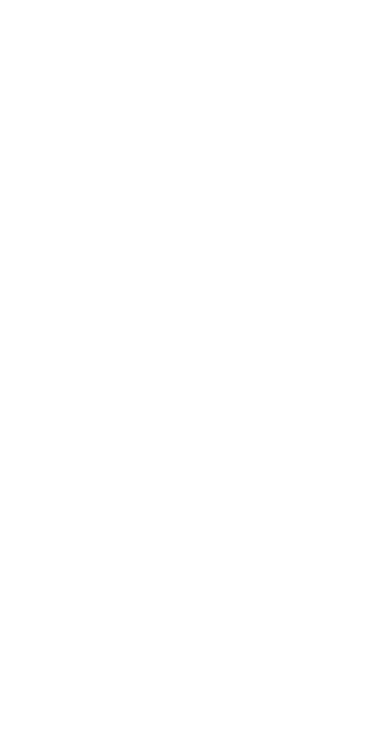
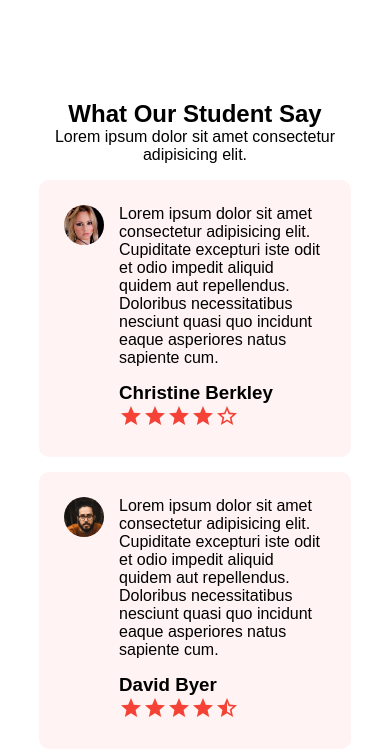
Before and after one commit to EmmanuelUkaegbu/Team-Project, a React (Vite) app: page / in a window 390 px wide. Shown: the top 756 px of the page. Built offline with nearby package versions, Linux system fonts and the light colour scheme.

Commit message:
added testimonial

```diff
--- a/src/Component/Testimonial.css
+++ b/src/Component/Testimonial.css
@@ -0,0 +1,79 @@
+.testimonials {
+  margin: auto;
+
+  width: 80%;
+
+  padding-top: 100px;
+  text-align: center;
+}
+.testimonal-col {
+  flex-basis: 44%;
+  border-radius: 10px;
+  margin-bottom: 5%;
+  text-align: left;
+  background: #fff3f3;
+  padding: 25px;
+
+  cursor: pointer;
+  display: flex;
+}
+.testimonal-col img {
+  height: 40px;
+  margin-left: 5px;
+  margin-right: 30px;
+  border-radius: 50%;
+}
+.testimonal-col p {
+  padding: 0;
+}
+.testimonal-col h3 {
+  margin-top: 15px;
+  text-align: left;
+}
+.testimonal-col .fa {
+  color: #f44336;
+}
+.row {
+  margin-top: 5%;
+  display: flex;
+  justify-content: space-between;
+}
+@media (max-width: 700px) {
+  .text-box h1 {
+    font-size: 20px;
+  }
+  .nav-links ul li {
+    display: block;
+  }
+  .nav-links {
+    position: absolute;
+    background: #f44336;
+    height: 100vh;
+    width: 200px;
+    top: 0;
+    right: -200px;
+    z-index: 2;
+    transition: 1s;
+  }
+  nav .fa {
+    display: block;
+    color: white;
+    margin: 10px;
+    font-size: 22px;
+    cursor: pointer;
+  }
+  .nav-links ul {
+    padding: 30px;
+  }
+  .row {
+    flex-direction: column;
+  }
+
+  .testimonal-col img {
+    margin-left: 0px;
+    margin-right: 15px;
+  }
+  .cta h1 {
+    font-size: 24px;
+  }
+}
--- a/src/Component/Testimonial.tsx
+++ b/src/Component/Testimonial.tsx
@@ -1,5 +1,54 @@
+import "./Testimonial.css";
+import user1 from "../assets/Images/user1.jpg";
+import user2 from "../assets/Images/user2 (1).jpg";
+import StarHalfIcon from "@mui/icons-material/StarHalf";
+import StarIcon from "@mui/icons-material/Star";
+import StarBorderIcon from "@mui/icons-material/StarBorder";
 const Testimonial = () => {
-  return <div></div>;
+  return (
+    <div>
+      <section className="testimonials">
+        <h1>What Our Student Say</h1>
+        <p>Lorem ipsum dolor sit amet consectetur adipisicing elit.</p>
+        <div className="row">
+          <div className="testimonal-col">
+            <img src={user1} />
+            <div>
+              <p>
+                Lorem ipsum dolor sit amet consectetur adipisicing elit.
+                Cupiditate excepturi iste odit et odio impedit aliquid quidem
+                aut repellendus. Doloribus necessitatibus nesciunt quasi quo
+                incidunt eaque asperiores natus sapiente cum.
+              </p>
+              <h3>Christine Berkley</h3>
+              <StarIcon className="fa fa-star" />
+              <StarIcon className="fa fa-star" />
+              <StarIcon className="fa fa-star" />
+              <StarIcon className="fa fa-star" />
+              <StarBorderIcon className="fa fa-star-o" />
+            </div>
+          </div>
+          <div className="testimonal-col">
+            <img src={user2} />
+            <div>
+              <p>
+                Lorem ipsum dolor sit amet consectetur adipisicing elit.
+                Cupiditate excepturi iste odit et odio impedit aliquid quidem
+                aut repellendus. Doloribus necessitatibus nesciunt quasi quo
+                incidunt eaque asperiores natus sapiente cum.
+              </p>
+              <h3>David Byer</h3>
+              <StarIcon className="fa fa-star" />
+              <StarIcon className="fa fa-star" />
+              <StarIcon className="fa fa-star" />
+              <StarIcon className="fa fa-star" />
+              <StarHalfIcon className="fa fa-star-half-o" />
+            </div>
+          </div>
+        </div>
+      </section>
+    </div>
+  );
 };
 
 export default Testimonial;
```
Also changed, not shown: src/assets/Images/user1.jpg (added), src/assets/Images/user2 (1).jpg (added).
